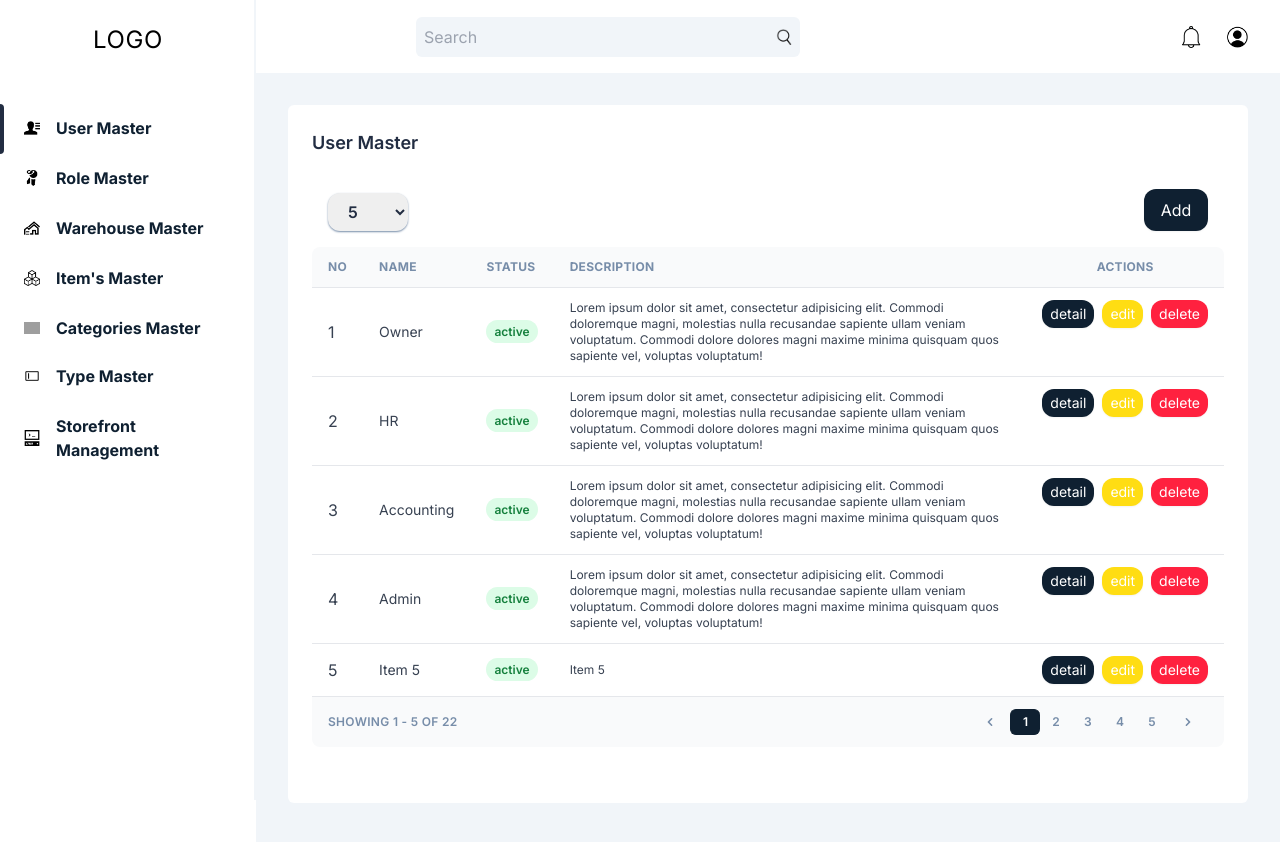
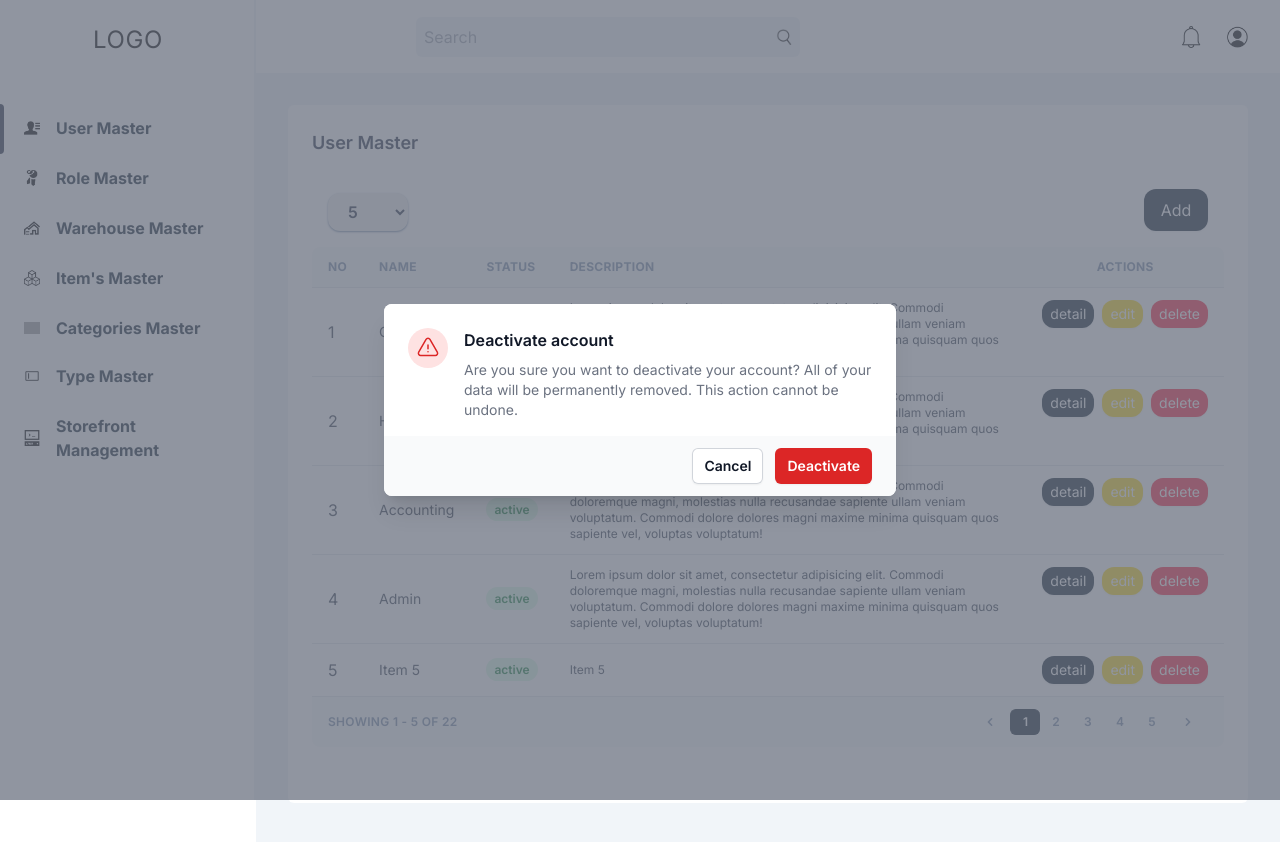
Before and after one commit to Azukii09/cosmetics-shop, a Next.js app: page /admin/user in a window 1280 px wide. Both pictures are taken after a click on the button "Add". Built offline with nearby package versions, Linux system fonts and the light colour scheme; grey boxes are pictures that could not be loaded.

Commit message:
#30- trying tailwind modal
Signed-off-by: Azukii09 <azuknisianta@gmail.com>

```diff
--- a/src/app/admin/user/page.tsx
+++ b/src/app/admin/user/page.tsx
@@ -156,9 +156,80 @@
             description:"Item 22"
         },
     ]
-
+    const [modal,setModal] = useState(false)
     const [value, setValue] = useState(5);
     return (
+        <>
+            {modal && (
+                <div className="relative z-20" aria-labelledby="modal-title" role="dialog" aria-modal="true">
+
+                    {/*Background backdrop, show/hide based on modal state.*/}
+
+                    {/*Entering: "ease-out duration-300"*/}
+                    {/*  From: "opacity-0"*/}
+                    {/*  To: "opacity-100"*/}
+                    {/*Leaving: "ease-in duration-200"*/}
+                    {/*  From: "opacity-100"*/}
+                    {/*  To: "opacity-0"*/}
+
+                    <div className="fixed inset-0 bg-gray-500 bg-opacity-75 transition-opacity"
+                         aria-hidden="true"></div>
+
+                    <div className="fixed inset-0 z-10 w-screen overflow-y-auto">
+                        <div
+                            className="flex min-h-full items-end justify-center p-4 text-center sm:items-center sm:p-0">
+
+                            {/*Modal panel, show/hide based on modal state.*/}
+
+                            {/*Entering: "ease-out duration-300"*/}
+                            {/*  From: "opacity-0 translate-y-4 sm:translate-y-0 sm:scale-95"*/}
+                            {/*  To: "opacity-100 translate-y-0 sm:scale-100"*/}
+                            {/*Leaving: "ease-in duration-200"*/}
+                            {/*  From: "opacity-100 translate-y-0 sm:scale-100"*/}
+                            {/*  To: "opacity-0 translate-y-4 sm:translate-y-0 sm:scale-95"*/}
+
+                            <div
+                                className="relative transform overflow-hidden rounded-lg bg-white text-left shadow-xl transition-all sm:my-8 sm:w-full sm:max-w-lg">
+                                <div className="bg-white px-4 pb-4 pt-5 sm:p-6 sm:pb-4">
+                                    <div className="sm:flex sm:items-start">
+                                        <div
+                                            className="mx-auto flex h-12 w-12 flex-shrink-0 items-center justify-center rounded-full bg-red-100 sm:mx-0 sm:h-10 sm:w-10">
+                                            <svg className="h-6 w-6 text-red-600" fill="none" viewBox="0 0 24 24"
+                                                 strokeWidth="1.5" stroke="currentColor" aria-hidden="true">
+                                                <path strokeLinecap="round" strokeLinejoin="round"
+                                                      d="M12 9v3.75m-9.303 3.376c-.866 1.5.217 3.374 1.948 3.374h14.71c1.73 0 2.813-1.874 1.948-3.374L13.949 3.378c-.866-1.5-3.032-1.5-3.898 0L2.697 16.126zM12 15.75h.007v.008H12v-.008z"/>
+                                            </svg>
+                                        </div>
+                                        <div className="mt-3 text-center sm:ml-4 sm:mt-0 sm:text-left">
+                                            <h3 className="text-base font-semibold leading-6 text-gray-900"
+                                                id="modal-title">Deactivate account</h3>
+                                            <div className="mt-2">
+                                                <p className="text-sm text-gray-500">Are you sure you want to
+                                                    deactivate
+                                                    your account? All of your data will be permanently removed. This
+                                                    action cannot be undone.</p>
+                                            </div>
+                                        </div>
+                                    </div>
+                                </div>
+                                <div className="bg-gray-50 px-4 py-3 sm:flex sm:flex-row-reverse sm:px-6">
+                                    <button type="button"
+                                            className="inline-flex w-full justify-center rounded-md bg-red-600 px-3 py-2 text-sm font-semibold text-white shadow-sm hover:bg-red-500 sm:ml-3 sm:w-auto"
+                                    >Deactivate
+                                    </button>
+                                    <button
+                                        type="button"
+                                        className="mt-3 inline-flex w-full justify-center rounded-md bg-white px-3 py-2 text-sm font-semibold text-gray-900 shadow-sm ring-1 ring-inset ring-gray-300 hover:bg-gray-50 sm:mt-0 sm:w-auto"
+                                        onClick={() => setModal(!modal)}
+                                    >Cancel
+                                    </button>
+                                </div>
+                            </div>
+                        </div>
+                    </div>
+                </div>
+            )}
+
             <div className="container p-8">
                 <div className={"bg-white p-6 rounded-md"}>
                     {/*Title*/}
@@ -180,11 +251,14 @@
                             <option value={15}>15</option>
                             <option value={20}>20</option>
                         </select>
-                    <Button typeName={"button"} className={"btn btn-primary w-16"} name={"Add"}/>
+                        <Button typeName={"button"} className={"btn btn-primary w-16"} name={"Add"}
+                                handler={() => setModal(!modal)}/>
                     </div>
                     {/*Content Table*/}
                     <TableComponent title={title} body={tableBody} pageSize={value}/>
                 </div>
             </div>
+        </>
+
     );
 }
--- a/src/components/components/tableComponent.tsx
+++ b/src/components/components/tableComponent.tsx
@@ -24,7 +24,6 @@
         return items.slice(startIndex, startIndex + pageSize);
     };
     const data = paginate(props.body,currentPage,pageSize)
-    console.log(data)
     return (
         <div className="w-full mb-8 overflow-hidden rounded-lg shadow-xs">
             <div className="w-full overflow-x-auto">
```
Lines whose indentation alone changed are shown as unchanged.
